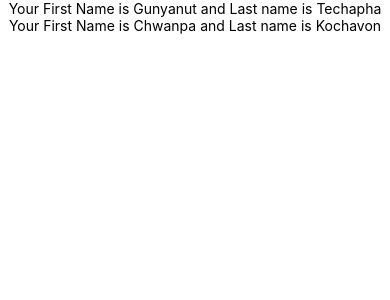
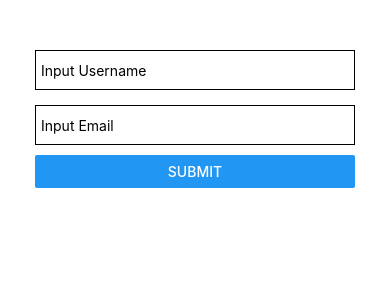
Before and after one commit to TeGun13/1913110316_ReactNative, a React Native app: screen / in a window 390 px wide. Shown: the top 300 px of the page. Built offline with nearby package versions, Linux system fonts and the light colour scheme.

Commit message:
Practice-Week4

```diff
--- a/App.js
+++ b/App.js
@@ -7,6 +7,9 @@ import CustomComponent from "./components/CustomComponent";
 import Logo from "./components/Logo";
 import Lots from "./components/Lots";
 import MyCustomTextWith from "./components/MyCustomTextWith";
+import Count from "./components/Count";
+import TxtInput1 from "./components/TxtInput1";
+import UserNamePassword from "./components/UserNamePassword";
 
 const App = () => {
   return (
@@ -20,9 +23,18 @@ const App = () => {
 
       {/* <Logo></Logo> */}
       {/* <Lots></Lots> */}
-      <MyCustomTextWith></MyCustomTextWith>
+      {/* <MyCustomTextWith></MyCustomTextWith> */}
+      {/* <Count num={2} title="Click"></Count> */}
+      {/* <TxtInput1/> */}
+      <UserNamePassword></UserNamePassword>
     </View>
   );
 };
-
 export default App;
+// const styles = StyleSheet.create({
+//   container: {
+//     flex: 1,
+//     justifyContent: "center",
+//     alignItems: "center",
+//   },
+// });
--- /dev/null
+++ b/components/UserNamePassword.js
@@ -0,0 +1,71 @@
+import {
+  StyleSheet,
+  Text,
+  View,
+  TextInput,
+  Button,
+  SafeAreaView,
+} from "react-native";
+import React, { useState } from "react";
+
+const UserNamePassword = () => {
+  const [userName, TextInputName] = useState("");
+  const [userEmail, TextInputEmail] = useState("");
+
+  const chechTextInput = () => {
+    if (!userName.trim()) {
+      alert("Please Enter Name");
+      return;
+    } else if (!userEmail.trim().trim()) {
+      alert("Please Enter Email");
+      return;
+    } else {
+      alert("Success");
+      return;
+    }
+  };
+
+  return (
+    <SafeAreaView style={{ flex: 1 }}>
+      <View style={styles.container}>
+        <TextInput
+          value={userName}
+          onChangeText={(userName) => TextInputName(userName)}
+          placeholder={"Input Username"}
+          style={styles.textInputStyle}
+        />
+        <TextInput
+          value={userEmail}
+          onChangeText={(userEmail) => TextInputEmail(userEmail)}
+          placeholder={"Input Email"}
+          style={styles.textInputStyle}
+        />
+
+        <View style={{ marginTop: 10 }}>
+          <Button
+            title="SUBMIT"
+            onPress={() => {
+              chechTextInput();
+            }}
+          />
+        </View>
+      </View>
+    </SafeAreaView>
+  );
+};
+
+export default UserNamePassword;
+
+const styles = StyleSheet.create({
+  container: {
+    flex: 1,
+    padding: 35,
+  },
+  textInputStyle: {
+    width: "100%",
+    height: 40,
+    paddingHorizontal: 5,
+    borderWidth: 0.5,
+    marginTop: 15,
+  },
+});
```
